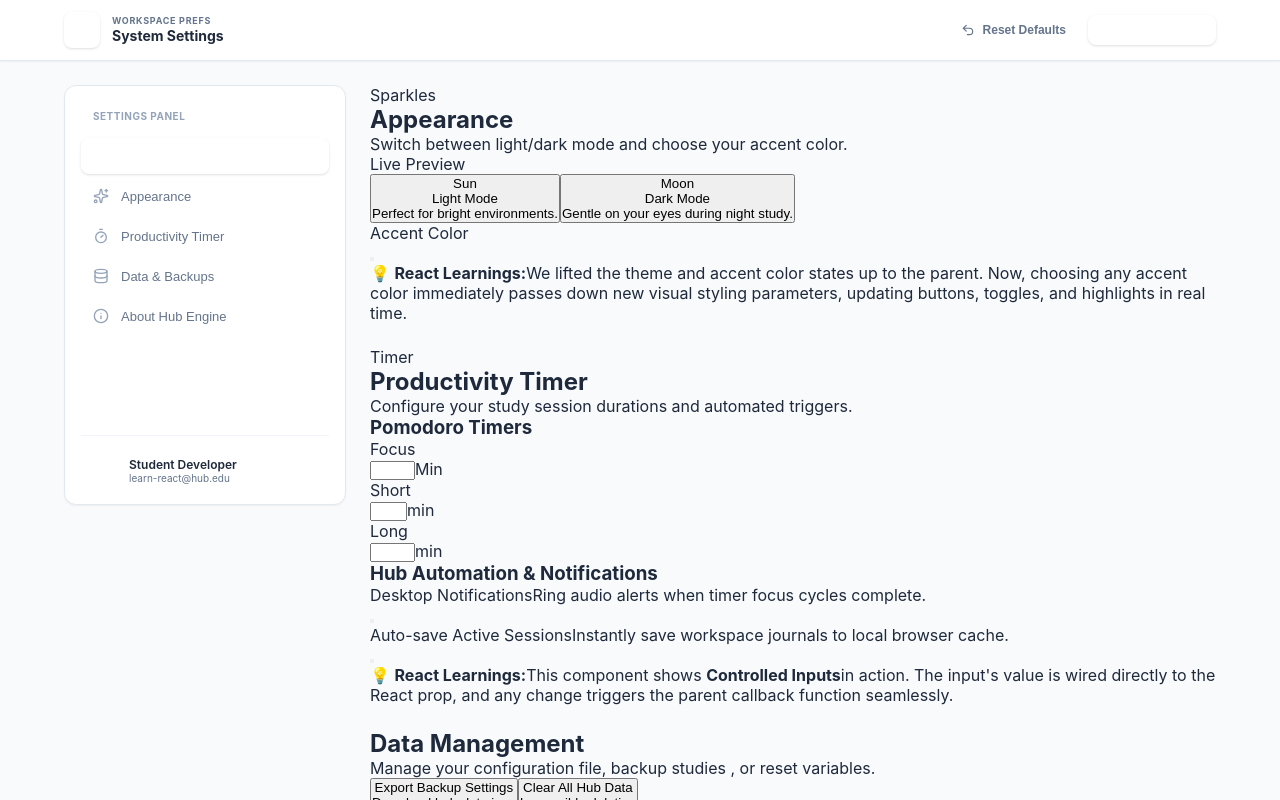
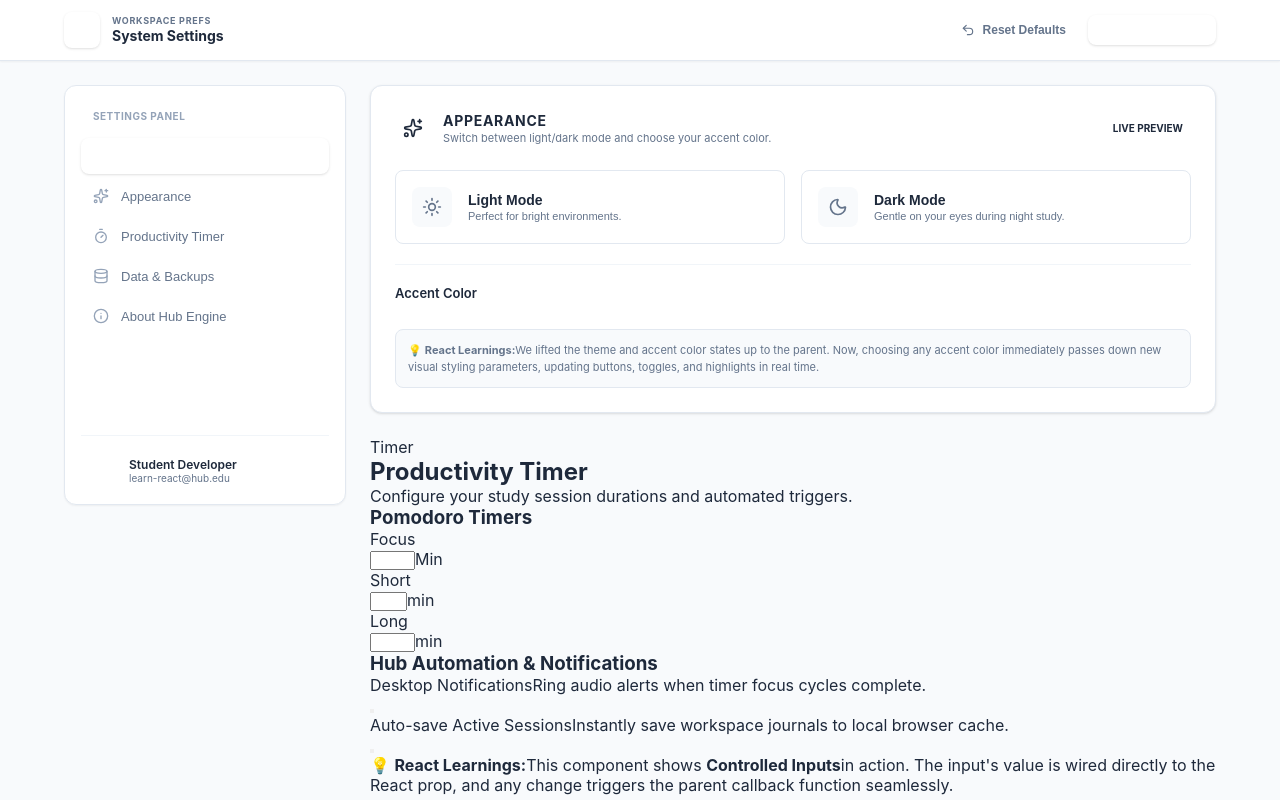
Before and after one commit to rake-sh129/student-productivity-hub, a React (Vite) app: page / in a window 1280 px wide. Shown: the top 800 px of the page. Built offline with nearby package versions, Linux system fonts and the light colour scheme.

Commit message:
Worked on Appearance and settings component

```diff
--- a/src/components/settings section/AppearanceSettings.jsx
+++ b/src/components/settings section/AppearanceSettings.jsx
@@ -1,46 +1,58 @@
 import React from 'react'
+import { Sun, Moon, Sparkles } from "lucide-react";
 
 const AppearanceSettings = ({theme, setTheme, accentColor, setAccentColor}) => {
+
+    const colorOptions = ['blue', 'emerald', 'amber', 'rose', 'slate'];
   return (
-    <div>
-        <div>
-            <div>
-                <div>Sparkles</div>
-                <div>
-                    <h2>Appearance</h2>
-                    <p>Switch between light/dark mode and choose your accent color.</p>
+    <div  id="appearance-settings-card" className="settings-card">
+        <div className="card-header-row">
+            <div className="card-header-left">
+                <div className="card-icon-wrapper"><Sparkles/></div>
+                <div className="card-titles">
+                    <h2  className="card-title">Appearance</h2>
+                    <p className="card-desc">Switch between light/dark mode and choose your accent color.</p>
                 </div>
             </div>
 
-            <span>Live Preview</span>
+            <span className="card-badge">Live Preview</span>
         </div>
 
-        <div>
-            <button type="button">
-                <div>Sun</div>
-                <div>
-                    <div>Light Mode</div>
-                    <div>Perfect for bright environments.</div>
+        <div className="theme-grid">
+            <button type="button" onClick={()=> setTheme('light')}
+            id="btn-theme-light" className={`theme-button ${theme === 'light' ? 'active' : ''}`}>
+                <div className="theme-button-icon"><Sun/></div>
+                <div className="theme-button-text">
+                    <div className="theme-button-text-title">Light Mode</div>
+                    <div className="theme-button-text-desc">Perfect for bright environments.</div>
                 </div>
             </button>
 
-            <button type="button">
-                <div>Moon</div>
-                <div>
-                    <div>Dark Mode</div>
-                    <div>Gentle on your eyes during night study.</div>
+            <button type="button" onClick={()=> setTheme('dark')}
+            id="btn-theme-dark"  className={`theme-button ${theme === 'dark' ? 'active' : ''}`}>
+                <div className="theme-button-icon"><Moon/></div>
+                <div className="theme-button-text">
+                    <div className="theme-button-text-title">Dark Mode</div>
+                    <div className="theme-button-text-desc">Gentle on your eyes during night study.</div>
                 </div>
             </button>
         </div>
 
-        <div>
-            <p>Accent Color</p>
-            <div>
-                <button type="button"></button>
+        <div className="accent-section">
+            <p className="accent-title">Accent Color</p>
+            <div className="accent-row">
+                {colorOptions.map((color) => {
+                    <button type="button" key={color} onClick={()=> setAccentColor(color)}
+                    id={`accent-btn-${color}`}
+                    className={`accent-circle ${accentColor === color ? 'active' : ''}`}
+                    data-color={color}
+                    title={`Activate ${color} theme`}
+                    ></button>
+                })}
             </div>
         </div>
 
-        <div>
+        <div className="tip-box">
             <p> 💡 <strong>React Learnings:</strong>We lifted the theme and accent color states up to the parent. Now, choosing any accent color immediately passes down new visual styling parameters, updating buttons, toggles, and highlights in real time.</p>
         </div>
 
```
